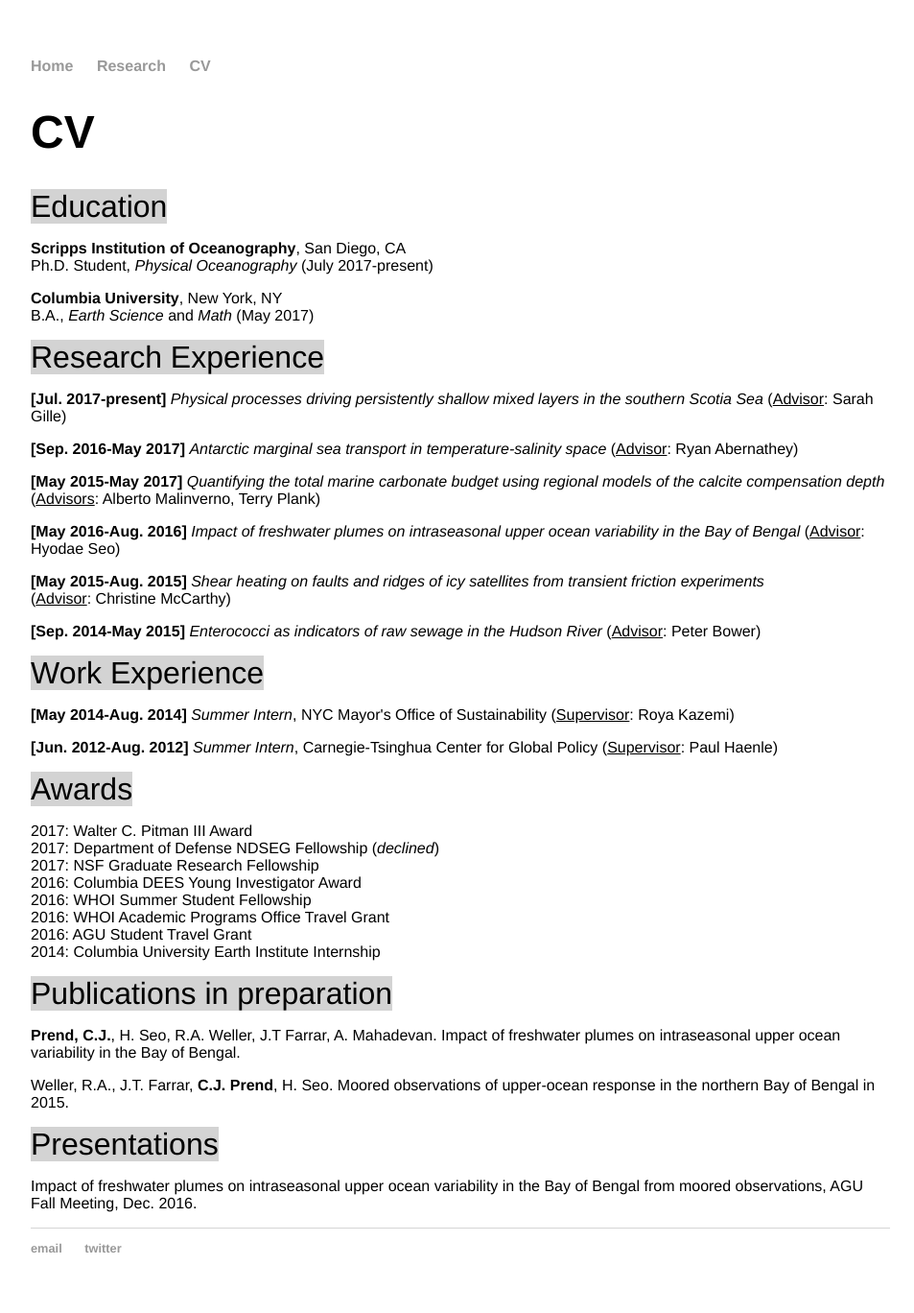
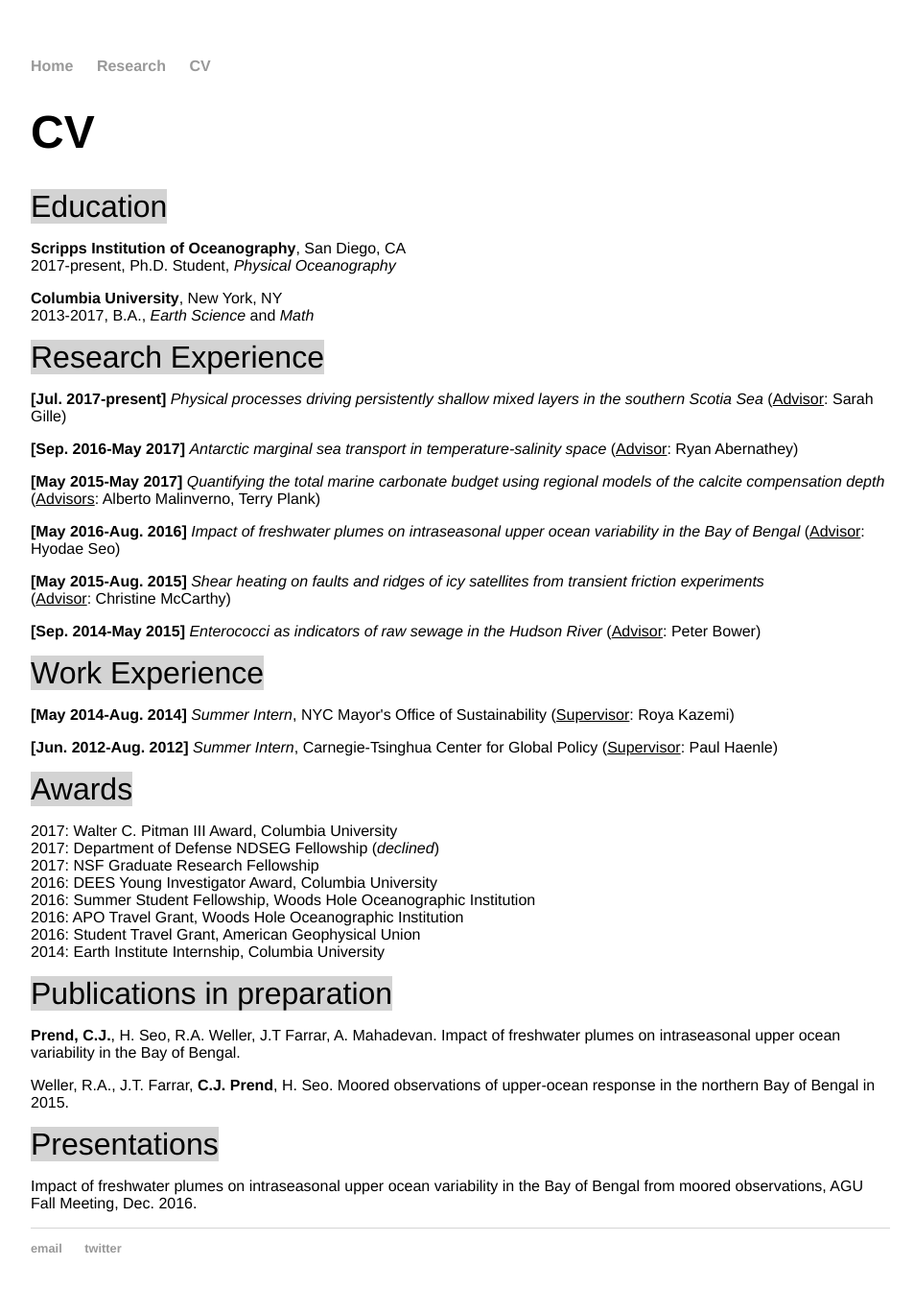
Before and after one commit to cprend/cprend.github.io, a Jekyll site: the page cv/index.html, which Jekyll copies as it is, in a window 1280 px wide. Shown: the whole page at 96% size, without its empty margins (160-1113 px from the left). Built offline with Jekyll 4.4.1, drawn with Linux system fonts in a browser that asks for light colours.

Commit message:
Update index.html

```diff
--- a/cv/index.html
+++ b/cv/index.html
@@ -19,9 +19,9 @@
 	<h1>CV</h1>
 		<p1>Education</p1>
 		<p><b>Scripps Institution of Oceanography</b>, San Diego, CA<br/>
-		Ph.D. Student, <em>Physical Oceanography</em> (July 2017-present)</p>
+		2017-present, Ph.D. Student, <em>Physical Oceanography</em></p>
 		<p><b>Columbia University</b>, New York, NY<br/>
-			B.A., <em>Earth Science</em> and <em>Math</em> (May 2017)</p>
+		2013-2017, B.A., <em>Earth Science</em> and <em>Math</em></p>
 		<p1>Research Experience</p1>
 		<p><b>[Jul. 2017-present]</b> <em>Physical processes driving persistently shallow mixed layers in the southern Scotia Sea</em> (<u>Advisor</u>: Sarah Gille)</p>
 		<p><b>[Sep. 2016-May 2017]</b> <em>Antarctic marginal sea transport in temperature-salinity space</em> (<u>Advisor</u>: Ryan Abernathey)</p>
@@ -36,14 +36,14 @@
 		<p><b>[May 2014-Aug. 2014]</b> <em>Summer Intern</em>, NYC Mayor's Office of Sustainability (<u>Supervisor</u>: Roya Kazemi)</p>
 		<p><b>[Jun. 2012-Aug. 2012]</b> <em>Summer Intern</em>, Carnegie-Tsinghua Center for Global Policy (<u>Supervisor</u>: Paul Haenle)</p>
 		<p1>Awards</p1>
-		<p>2017: Walter C. Pitman III Award<br/>
+		<p>2017: Walter C. Pitman III Award, Columbia University<br/>
 		2017: Department of Defense NDSEG Fellowship (<em>declined</em>)<br/>
 		2017: NSF Graduate Research Fellowship<br/>
-		2016: Columbia DEES Young Investigator Award<br/>
-		2016: WHOI Summer Student Fellowship<br/>
-		2016: WHOI Academic Programs Office Travel Grant<br/>
-		2016: AGU Student Travel Grant<br/>
-		2014: Columbia University Earth Institute Internship</p>
+		2016: DEES Young Investigator Award, Columbia University<br/>
+		2016: Summer Student Fellowship, Woods Hole Oceanographic Institution<br/>
+		2016: APO Travel Grant, Woods Hole Oceanographic Institution<br/>
+		2016: Student Travel Grant, American Geophysical Union<br/>
+		2014: Earth Institute Internship, Columbia University</p>
 		<p1>Publications in preparation</p1>
 		<p><b>Prend, C.J.</b>, H. Seo, R.A. Weller, J.T Farrar, A. Mahadevan. Impact of freshwater plumes on intraseasonal
 		upper ocean variability in the Bay of Bengal.</p>
```
